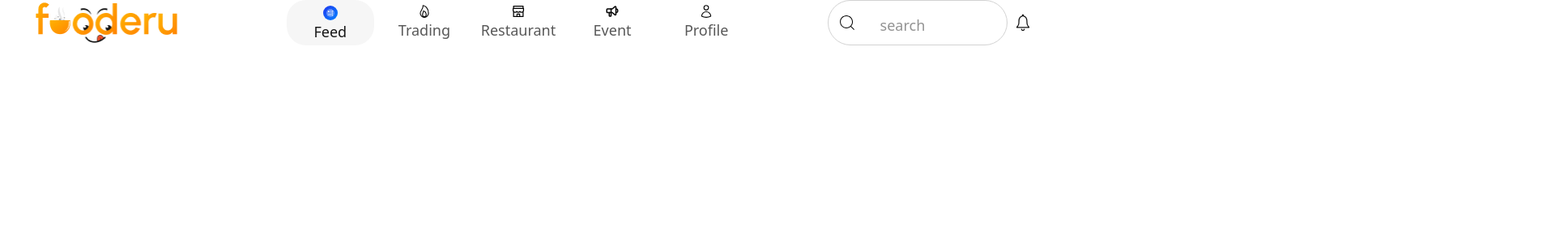
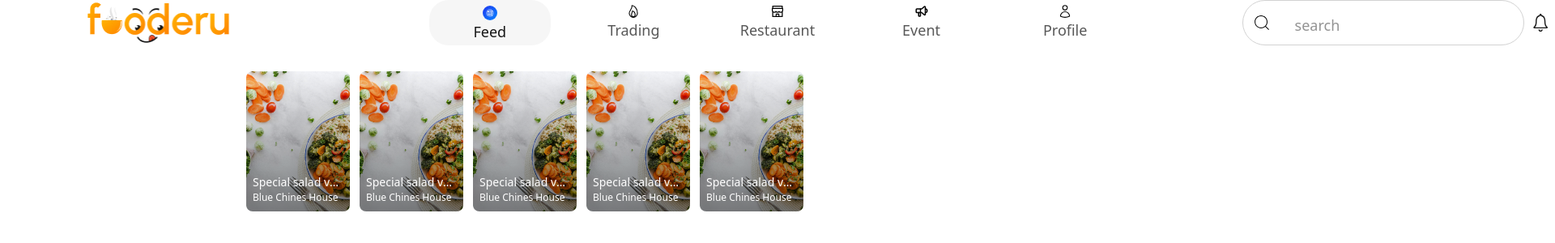
Before and after one commit to MehediHasanMridha/Fooderu_boys, a React (Vite) app: page / in a window 1280 px wide. Shown: the top 300 px of the page at 81% size, 1920 px wide, since content can reach past the window. Built offline with nearby package versions, Linux system fonts and the light colour scheme.

Commit message:
story added copy from jobaer

```diff
--- a/src/App.jsx
+++ b/src/App.jsx
@@ -1,9 +1,11 @@
 import Navbar from "./Navbar";
+import Stories from "./stories/Index";
 
 function App() {
   return (
-    <div className="w-full flex justify-center items-center">
+    <div className="w-full flex-col flex justify-center items-center">
       <Navbar />
+      <Stories />
     </div>
   );
 }
--- /dev/null
+++ b/src/stories/Index.jsx
@@ -0,0 +1,17 @@
+import StoryCard from "../storyCard/Index";
+
+import storyPic from "../assets/storyPic.jpg";
+
+const Stories = () => {
+  return (
+    <div className="my-4 ml-2 flex items-center justify-center gap-2 md:my-8 md:ml-4 md:gap-3 2xl:ml-3">
+      <StoryCard img={storyPic} />
+      <StoryCard img={storyPic} />
+      <StoryCard img={storyPic} />
+      <StoryCard img={storyPic} />
+      <StoryCard img={storyPic} />
+    </div>
+  );
+};
+
+export default Stories;
--- /dev/null
+++ b/src/storyCard/Index.jsx
@@ -0,0 +1,24 @@
+// eslint-disable-next-line react/prop-types
+const StoryCard = ({ img }) => {
+  return (
+    <div
+      className="relative w-[128px] h-[173.18px] rounded-[8px] bg-cover bg-center bg-no-repeat flex flex-col justify-end p-2 2xl:w-[170px] 2xl:h-[230px]"
+      style={{
+        backgroundImage: `url(${img})`,
+      }}
+    >
+      {/* Dark Gradient Overlay at the Bottom */}
+      <div className="absolute inset-0 bg-gradient-to-t from-black/50 to-transparent rounded-[8px]"></div>
+
+      {/* Text element */}
+      <div className="relative z-10 text-white font-inter">
+        <p className="truncate text-[14px] 2xl:text-[18px] 2xl:font-medium 2xl:leading-[30px]">
+          Special salad vegetable
+        </p>
+        <p className="truncate text-[12px]">Blue Chines House</p>
+      </div>
+    </div>
+  );
+};
+
+export default StoryCard;
```
Also changed, not shown: src/assets/storyPic.jpg (added).
